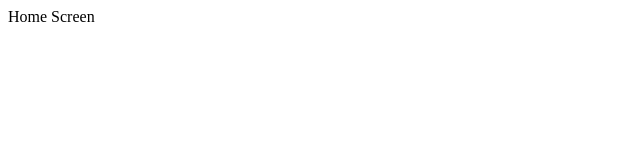
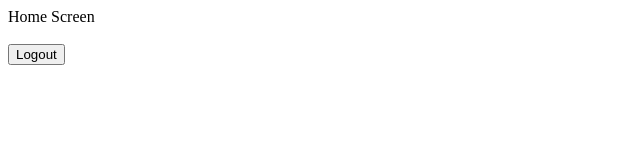
Before and after one commit to nubol23/react-practice-login-with-refresh, a React (Create React App) app: page /home in a window 1280 px wide. Shown: the top 160 px of the page, without its empty margins (0-640 px from the left). Built offline with nearby package versions, Linux system fonts and the light colour scheme.

Commit message:
added logout logic

```diff
--- a/src/components/HomeScreen.js
+++ b/src/components/HomeScreen.js
@@ -1,10 +1,30 @@
-import React from 'react';
+import React, {useContext} from 'react';
+import {useNavigate} from "react-router-dom";
+import {AuthContext} from "../auth/authContext";
+import {authTypes} from "../auth/authTypes";
 
 const HomeScreen = () => {
+
+  const navigate = useNavigate();
+
+  const {user, userDispatch} = useContext(AuthContext);
+
+  const handleLogout = () => {
+    userDispatch({type: authTypes.logout});
+
+    navigate("/login", {replace: true});
+  }
+
   return (
-    <div>
-      Home Screen
-    </div>
+    <>
+      <div>
+        Home Screen
+      </div>
+      <br/>
+      <button onClick={handleLogout}>
+        Logout
+      </button>
+    </>
   );
 };
 
```
